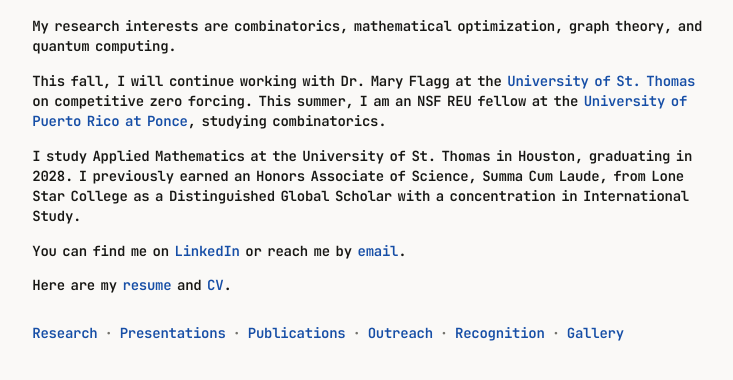
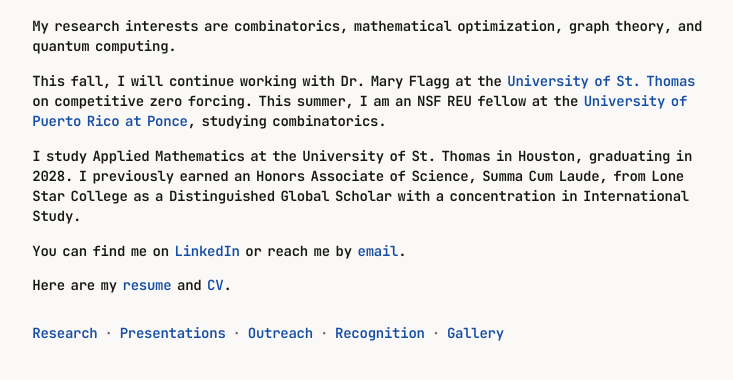
Before and after one commit to tjvo1811/votungcv, a website: page index.html in a window 1280 px wide. Shown: the part 104-484 px from the top of the page, without its empty margins (266-999 px from the left). Drawn offline with Linux system fonts and the light colour scheme.

Commit message:
Remove publications and gallery descriptions

```diff
--- a/index.html
+++ b/index.html
@@ -42,7 +42,7 @@
     <link rel="preconnect" href="https://fonts.googleapis.com" />
     <link rel="preconnect" href="https://fonts.gstatic.com" crossorigin />
     <link href="https://fonts.googleapis.com/css2?family=JetBrains+Mono:ital,wght@0,100..800;1,100..800&family=Noto+Sans+Mono:wght@100..900&display=swap" rel="stylesheet" />
-    <link rel="stylesheet" href="/styles.css?v=20260723-publication-author-uniform" />
+    <link rel="stylesheet" href="/styles.css?v=20260803-gallery-copy-removed" />
     <script>window.SITE_BOOT = { lang: "en" };</script>
   </head>
   <body>
@@ -53,10 +53,10 @@
         <p>My research interests are combinatorics, mathematical optimization, graph theory, and quantum computing.</p>
       </noscript>
     </main>
-    <script src="/js/content-en.js?v=20260801-conference-locations"></script>
-    <script src="/js/content-vi.js?v=20260801-conference-locations"></script>
+    <script src="/js/content-en.js?v=20260803-gallery-copy-removed"></script>
+    <script src="/js/content-vi.js?v=20260803-gallery-copy-removed"></script>
     <script src="/js/i18n.js?v=20260724-research-slides"></script>
-    <script src="/js/render.js?v=20260801-gallery-intro-removed"></script>
+    <script src="/js/render.js?v=20260803-gallery-copy-removed"></script>
     <script src="/script.js?v=20260724-research-slides"></script>
   </body>
 </html>
--- a/js/content-en.js
+++ b/js/content-en.js
@@ -25,7 +25,6 @@
   },
   nav: {
     research: "Research",
-    publications: "Publications",
     presentations: "Presentations",
     leadership: "Outreach",
     recognition: "Recognition",
@@ -33,7 +32,6 @@
   },
   sections: {
     research: "Research",
-    publications: "Publications",
     presentations: "Presentations",
     leadership: "Outreach",
     recognition: "Recognition",
@@ -139,13 +137,6 @@
         "Used triangulation and content analysis to examine public speaking and leadership in large delegate settings.",
       ],
       links: [{ href: "assets/research/NMUN_Research.pdf", labelKey: "readPaper" }],
-    },
-  ],
-  publications: [
-    {
-      title: "Intersections of Cayley Permutations, Fubini Rankings, and Unit Interval Parking Functions",
-      authors: "Eban Barrett, Melissa Beerbower, Jennifer Elder, Pamela E. Harris, Maritza Sanchez, Tung Vo, and Cyrus Young",
-      meta: "Research article · In preparation · 2026",
     },
   ],
   presentations: [
@@ -331,10 +322,8 @@
       id: "young-mathematicians-conference-ohio-state",
       title: "Young Mathematicians Conference — The Ohio State University",
       meta: "The Ohio State University · Columbus, Ohio · 2026",
-      description: "Photos from the Young Mathematicians Conference at The Ohio State University in Columbus, Ohio.",
       relatedHash: "presentations",
       relatedLabel: "Young Mathematicians Conference presentation",
-      hidePhotoCaptions: true,
       photos: [
         {
           src: "assets/gallery/young-mathematicians-conference/conference-group.jpg",
@@ -422,7 +411,6 @@
       id: "distinguished-global-scholar-study-abroad",
       title: "Distinguished Global Scholar Study Abroad — Ireland",
       meta: "Lone Star College · Ireland · 2025",
-      description: "Moments from the Distinguished Global Scholar study abroad experience in Ireland.",
       relatedHash: "recognition",
       relatedLabel: "Distinguished Global Scholar Study Abroad Scholarship",
       photos: [
@@ -472,7 +460,6 @@
       id: "case-tunisia",
       title: "Community and Social Entrepreneurship (CASE) — Tunisia",
       meta: "Amideast Education Abroad · Tunis, Tunisia · Summer 2025",
-      description: "An eight-day program connecting students with local peers and civil society organizations through discussions, tours, and community engagement.",
       relatedHash: "leadership",
       relatedLabel: "Community and Social Entrepreneurship (CASE) Program",
       photos: [
@@ -547,7 +534,6 @@
       id: "national-model-un-new-york",
       title: "National Model United Nations–New York",
       meta: "New York City · 2024",
-      description: "Competing at National Model UN–New York through UNESCO committee sessions, international collaboration, and connections with delegates from around the world.",
       relatedHash: "recognition",
       relatedLabel: "National Model UN awards and recognition",
       photos: [
--- a/js/content-vi.js
+++ b/js/content-vi.js
@@ -27,7 +27,6 @@
   },
   nav: {
     research: "Nghiên cứu",
-    publications: "Công bố khoa học",
     presentations: "Bài thuyết trình",
     leadership: "Hoạt động cộng đồng",
     recognition: "Thành tích",
@@ -35,7 +34,6 @@
   },
   sections: {
     research: "Nghiên cứu",
-    publications: "Công bố khoa học",
     presentations: "Bài thuyết trình",
     leadership: "Hoạt động cộng đồng",
     recognition: "Thành tích",
@@ -141,13 +139,6 @@
         "Sử dụng phép tam giác hóa (triangulation) và phân tích nội dung để khảo sát kỹ năng nói trước công chúng và năng lực lãnh đạo trong bối cảnh có đông đại biểu.",
       ],
       links: [{ href: "assets/research/NMUN_Research.pdf", labelKey: "readPaper" }],
-    },
-  ],
-  publications: [
-    {
-      title: "Intersections of Cayley Permutations, Fubini Rankings, and Unit Interval Parking Functions",
-      authors: "Eban Barrett, Melissa Beerbower, Jennifer Elder, Pamela E. Harris, Maritza Sanchez, Tung Vo và Cyrus Young",
-      meta: "Bài báo nghiên cứu · Đang chuẩn bị · 2026",
     },
   ],
   presentations: [
@@ -333,10 +324,8 @@
       id: "young-mathematicians-conference-ohio-state",
       title: "Young Mathematicians Conference — The Ohio State University",
       meta: "The Ohio State University · Columbus, Ohio · 2026",
-      description: "Những bức ảnh từ Young Mathematicians Conference tại The Ohio State University ở Columbus, Ohio.",
       relatedHash: "presentations",
       relatedLabel: "Bài thuyết trình tại Young Mathematicians Conference",
-      hidePhotoCaptions: true,
       photos: [
         {
           src: "assets/gallery/young-mathematicians-conference/conference-group.jpg",
@@ -424,7 +413,6 @@
       id: "distinguished-global-scholar-study-abroad",
       title: "Chuyến du học Distinguished Global Scholar — Ireland",
       meta: "Lone Star College · Ireland · 2025",
-      description: "Những khoảnh khắc trong trải nghiệm du học Distinguished Global Scholar tại Ireland.",
       relatedHash: "recognition",
       relatedLabel: "Học bổng du học Distinguished Global Scholar",
       photos: [
@@ -474,7 +462,6 @@
       id: "case-tunisia",
       title: "Community and Social Entrepreneurship (CASE) — Tunisia",
       meta: "Amideast Education Abroad · Tunis, Tunisia · Mùa hè 2025",
-      description: "Chương trình kéo dài tám ngày kết nối sinh viên với các bạn đồng trang lứa và tổ chức xã hội dân sự địa phương qua thảo luận, tham quan và hoạt động cộng đồng.",
       relatedHash: "leadership",
       relatedLabel: "Chương trình Community and Social Entrepreneurship (CASE)",
       photos: [
@@ -549,7 +536,6 @@
       id: "national-model-un-new-york",
       title: "National Model United Nations–New York",
       meta: "Thành phố New York · 2024",
-      description: "Tranh tài tại National Model UN–New York qua các phiên họp ủy ban UNESCO, hợp tác quốc tế và kết nối với đại biểu từ khắp nơi trên thế giới.",
       relatedHash: "recognition",
       relatedLabel: "Giải thưởng và ghi nhận tại National Model UN",
       photos: [
--- a/js/render.js
+++ b/js/render.js
@@ -89,17 +89,6 @@
       })
       .join("");
 
-  const renderPublications = (content) =>
-    content.publications
-      .map(
-        (item) => `<li>
-          <p class="publication-title">${escapeHtml(item.title)}</p>
-          <p class="publication-authors">${escapeHtml(item.authors)}</p>
-          <p class="publication-meta">${escapeHtml(item.meta)}</p>
-        </li>`,
-      )
-      .join("");
-
   const renderLeadership = (content) =>
     content.leadership
       .map((item) => {
@@ -162,14 +151,10 @@
     album.photos
       .map((photo) => {
         const src = resolveGalleryAsset(photo.src);
-        const caption = album.hidePhotoCaptions
-          ? ""
-          : `<figcaption>${escapeHtml(photo.caption)}</figcaption>`;
         return `<figure class="gallery-photo">
           <a href="${escapeHtml(src)}" target="_blank" rel="noopener noreferrer" aria-label="${escapeHtml(content.ui.openImage)}: ${escapeHtml(photo.caption)}">
             <img src="${escapeHtml(src)}" alt="${escapeHtml(photo.alt)}" loading="lazy">
           </a>
-          ${caption}
         </figure>`;
       })
       .join("");
@@ -185,7 +170,6 @@
           </div>
           <p class="album-kicker">${escapeHtml(album.meta)}</p>
           <h2 id="album-${escapeHtml(album.id)}-heading">${escapeHtml(album.title)}</h2>
-          <p class="album-description">${escapeHtml(album.description)}</p>
           <a class="related-activity" href="#${escapeHtml(album.relatedHash)}">
             <span>${escapeHtml(content.ui.viewRelatedActivity)}</span>
             <strong>${escapeHtml(album.relatedLabel)} <b aria-hidden="true">→</b></strong>
@@ -247,7 +231,6 @@
       <nav aria-label="${escapeHtml(content.aria.siteSections)}" data-view="home">
         <a href="#research">${escapeHtml(content.nav.research)}</a><span>·</span>
         <a href="#presentations">${escapeHtml(content.nav.presentations)}</a><span>·</span>
-        <a href="#publications">${escapeHtml(content.nav.publications)}</a><span>·</span>
         <a href="#leadership">${escapeHtml(content.nav.leadership)}</a><span>·</span>
         <a href="#recognition">${escapeHtml(content.nav.recognition)}</a><span>·</span>
         <a href="#gallery">${escapeHtml(content.nav.gallery)}</a>
@@ -263,12 +246,6 @@
         <div class="breadcrumb"><a href="#top">${escapeHtml(content.intro.name)}</a><span>&gt;</span><span>${escapeHtml(content.sections.presentations)}</span></div>
         <h2 id="presentations-heading">${escapeHtml(content.sections.presentations)}</h2>
         <ul class="plain-list presentation-list">${renderPresentations(content)}</ul>
-      </section>
-
-      <section class="view" id="publications" aria-labelledby="publications-heading" hidden>
-        <div class="breadcrumb"><a href="#top">${escapeHtml(content.intro.name)}</a><span>&gt;</span><span>${escapeHtml(content.sections.publications)}</span></div>
-        <h2 id="publications-heading">${escapeHtml(content.sections.publications)}</h2>
-        <ul class="plain-list publication-list">${renderPublications(content)}</ul>
       </section>
 
       <section class="view" id="leadership" aria-labelledby="leadership-heading" hidden>
--- a/styles.css
+++ b/styles.css
@@ -174,11 +174,6 @@
 .presentation-meta { margin-top: 5px; color: var(--quiet); font-size: 12px; line-height: 1.45; }
 .presentation-action { display: inline-block; margin-top: 6px; }
 
-.publication-list li { padding: 19px 0; }
-.publication-title { font-weight: 840; line-height: 1.4; }
-.publication-authors { margin-top: 6px; font-size: 90%; line-height: 1.5; }
-.publication-meta { margin-top: 5px; color: var(--quiet); font-size: 12px; line-height: 1.45; }
-
 .album-grid {
   display: grid;
   grid-template-columns: repeat(2, minmax(0, 1fr));
@@ -231,7 +226,6 @@
 .album-breadcrumb { flex-wrap: wrap; gap: 5px 11px; }
 .album-kicker { margin: 4px 0 4px; color: var(--quiet); font-size: 11px; }
 .album-view h2 { margin-bottom: 11px; }
-.album-description { max-width: 650px; color: var(--quiet); font-size: 12px; line-height: 1.55; }
 
 .related-activity {
   display: grid;
@@ -253,7 +247,6 @@
 .gallery-photo img { display: block; width: 100%; max-height: 78vh; object-fit: contain; }
 .is-photo-album .gallery-photo a { aspect-ratio: 4 / 3; overflow: hidden; }
 .is-photo-album .gallery-photo img { height: 100%; max-height: none; object-fit: cover; }
-.gallery-photo figcaption { margin-top: 8px; color: var(--quiet); font-size: 11px; line-height: 1.5; }
 .back-to-gallery { display: inline-block; margin-top: 28px; font-size: 12px; }
 
 footer { margin-top: 56px; color: var(--quiet); font-size: 12px; }
```
Also changed, not shown: vi/index.html (+4 -4 lines).
